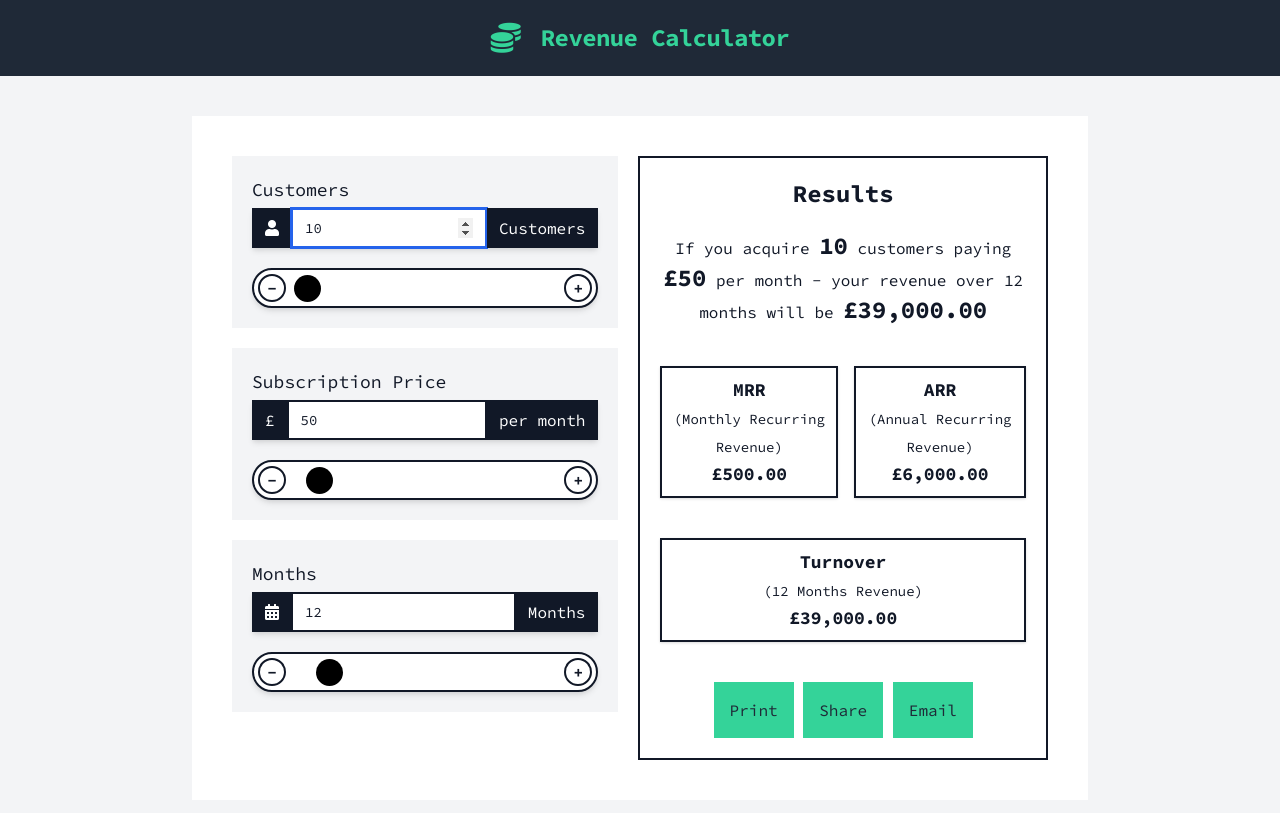
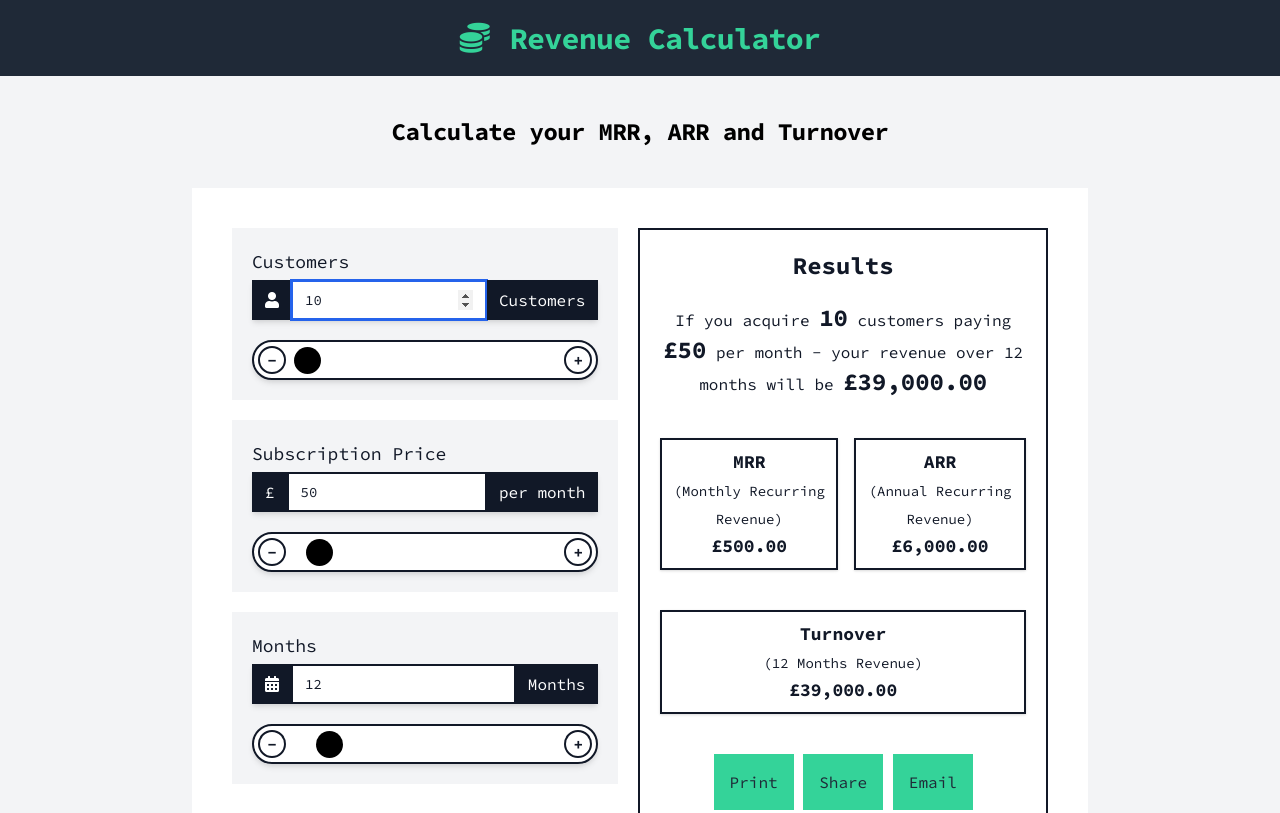
Before and after one commit to brandymedia/revenue-calculator, a website: page index.html in a window 1280 px wide. Shown: the top 813 px of the page. Drawn offline with Linux system fonts and the light colour scheme.

Commit message:
added sub title

```diff
--- a/app.js
+++ b/app.js
@@ -77,7 +77,7 @@
 
 
         results.innerHTML = `
-            <h2 class="text-2xl mb-5">Results</h2>
+            <h3 class="text-2xl mb-5">Results</h3>
             <p>If you acquire <strong class="text-2xl">${monthlyCustomers}</strong> customers paying <strong class="text-2xl">£${monthlySubscriptionPrice}</strong> per month - your revenue over ${months} months will be <strong class="text-2xl">£${thousands_separators(annualTurnover.toFixed(2))}</strong></p>
             <div class="flex flex-col md:flex-row">
                 <div class="annual-turnover-result-row mt-10 border-2 border-gray-900 p-2 md:mr-2 shadow">
--- a/index.html
+++ b/index.html
@@ -27,10 +27,13 @@
     <header>
         <div class="py-5 flex w-full justify-center flex-col md:flex-row items-center bg-gray-800 text-green-400">
             <i class="fas fa-coins text-3xl md:mr-5"></i>
-            <h1 class="text-2xl tracking-tight">Revenue Calculator</h1>
+            <h1 class="text-3xl tracking-tight">Revenue Calculator</h1>
         </div>
     </header>
     <main>
+        <div class="mt-10 px-3 max-w-xl mx-auto text-center">
+            <h2 class="text-2xl tracking-tight">Calculate your MRR, ARR and Turnover</h2>
+        </div>
         <div class="annual-turnover-calculator bg-white text-gray-900 my-10 md:p-10 max-w-4xl mx-auto text-center">
             <div class="annual-turnover-body flex justify-center items-start flex-col md:flex-row">
                 <div class="annual-turnover-form w-full annual-turnover-no-print">
```
